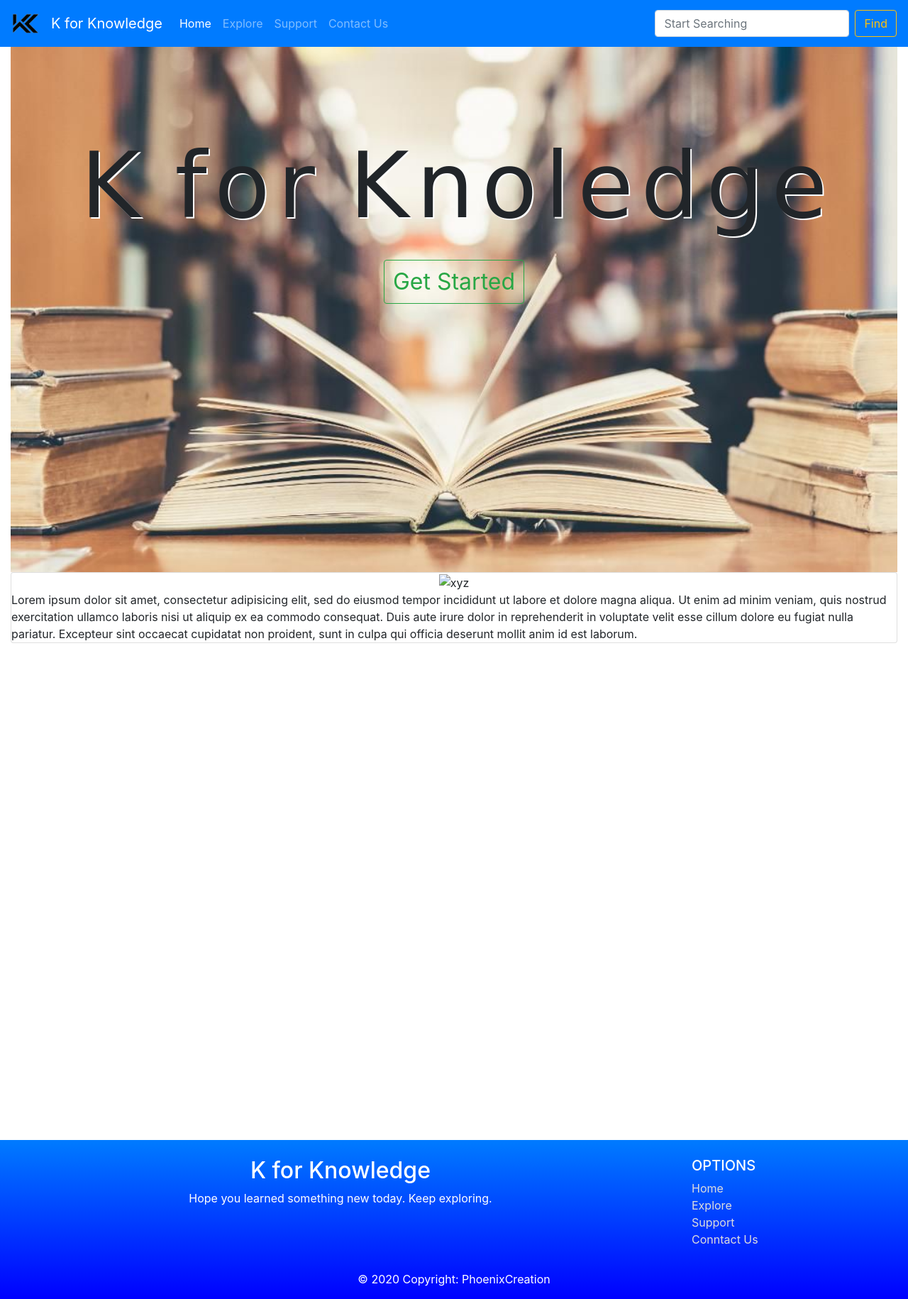
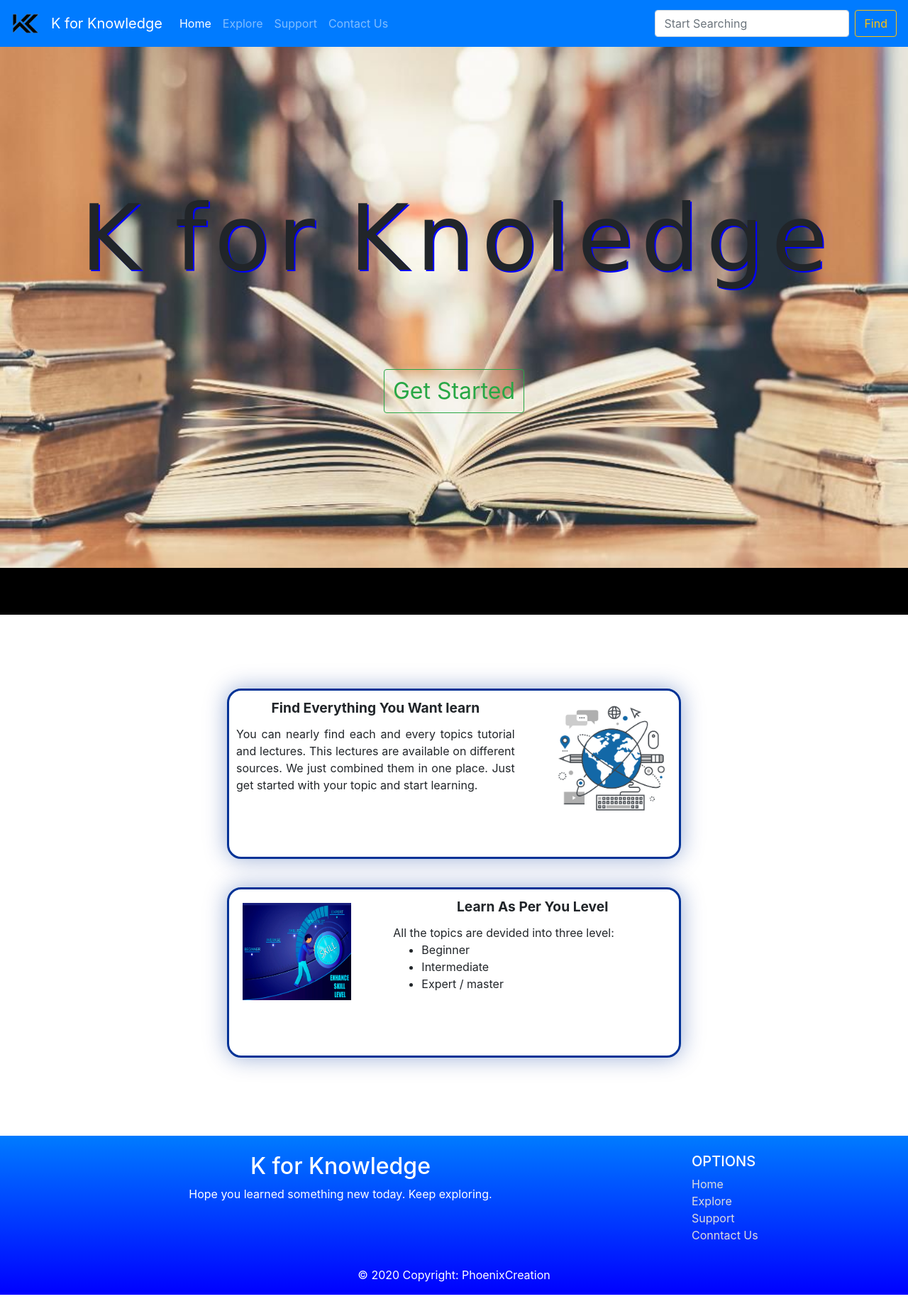
Before and after one commit to PhoenixCreation/kforknowledge, a Django app: page / in a window 1280 px wide. Shown: the whole page at 71% size. Run offline with Django 3.2, Linux system fonts and the light colour scheme; some libraries are stand-ins or nearby versions; some web fonts are replaced.

Commit message:
Added two cards on home page

```diff
--- a/knowledgeapp/static/layout/css/layout.css
+++ b/knowledgeapp/static/layout/css/layout.css
@@ -1,10 +1,24 @@
 body{
   background-color: white;
   scroll-behavior: smooth;
+  overflow: scroll;
+  scroll-snap-type: mandatory;
+  scroll-snap-points-y: repeat(100vh);
+  scroll-snap-type: y mandatory;
+}
+main{
+  scroll-behavior: smooth;
+  overflow: scroll;
+  scroll-snap-type: mandatory;
+  scroll-snap-points-y: repeat(100vh);
+  scroll-snap-type: y mandatory;
+}
+section{
+  scroll-snap-align: start;
 }
 .welcome-screen{
   position: relative;
-  height: calc(100vh - 60px);
+  height: 100vh;
   background-image: url("../../../static/Images/welcome-bg.jpg");
   background-repeat: no-repeat;
   background-size: 100% 100%;
@@ -14,12 +28,12 @@ body{
 }
 .welcome-screen .letters{
   position: absolute;
-  margin-top: 100px;
+  margin-top: 30vh;
   left: 0;
   right: 0;
   font-size: 8rem;
   font-family: 'Bungee Outline', cursive;
-  text-shadow: 2px 2px #fff;
+  text-shadow: 2px 2px rgb(0,0,255);
 }
 .welcome-screen .letters .know{
   margin-left: -30px;
@@ -29,7 +43,7 @@ body{
 }
 .welcome-screen .getstarted{
   position: absolute;
-  margin-top: 300px;
+  margin-top: 65vh;
   left: 0;
   right: 0;
 }
@@ -72,16 +86,45 @@ body{
 }
 
 .info-container{
-  position: relative;
   height: 100vh;
 }
+.navarearemover{
+  background-color: black;
+  height: 66px;
+  margin-bottom: 0;
+}
 .card{
-  align-items: center;
+  margin-left: 25%;
+  margin-right: 25%;
+  height: 30vh;
+  margin-top: 13vh;
+  margin-bottom: 5vh;
+  box-shadow: 0 0 2rem rgba(0, 50, 150, .4);
+  border-style: solid;
+  border-radius: 20px;
+  border-width: medium;
+  border-color: rgb(0,50,150)
 }
-
-
-
-
+.card:nth-child(3){
+  margin-top: 0vh;
+}
+.cardtitle{
+  text-align: center;
+  font-weight: bold;
+  margin-top: 10px;
+  font-size: 1.2rem;
+}
+.card-desc{
+  padding: 10px 10px;
+  text-align: justify;
+  font-size: 1rem;
+}
+.card-imge{
+  position: relative;
+  width: 80%;
+  height: 80%;
+  margin: 10% 10%;
+}
 
 
 footer a{
--- a/knowledgeapp/templates/layout.html
+++ b/knowledgeapp/templates/layout.html
@@ -13,7 +13,7 @@
 <body>
   <!-- Navbar -->
   <header>
-  <nav class="navbar navbar-expand-lg navbar-dark bg-primary">
+    <nav class="navbar navbar-expand-lg navbar-dark bg-primary fixed-top">
 
       <!-- Logo -->
       <a class="navbar-brand" href="#">
@@ -56,10 +56,13 @@
       </div>
     </nav>
   </header>
+
+  <!-- Addition stylesheet -->
+  <link rel="stylesheet" href="static/layout/css/layout.css">
   <!-- End of header -->
   <main>
-  <div class="container-fluid">
-    <div class="welcome-screen">
+    <section>
+    <div class="welcome-screen sector">
       <div class="letters">
         <span class="letter mainK">K</span>
         <span class="ml-2 letter for">f</span>
@@ -78,21 +81,53 @@
         <a href="#info-container"><button type="button" name="button" class="btn btn-outline-success">Get Started</button></a>
       </div>
     </div>
-  <div class="info-container" id="info-container">
+  </section>
+  <section>
+    <div class="info-container sector" id="info-container">
+      <div class="navarearemover"></div>
       <div class="card">
-        <div class="image">
-          <img src="" alt="xyz">
+        <div class="row">
+          <div class="col-8">
+            <div class="cardtitle">
+              Find Everything You Want learn
             </div>
-        <div class="information">
-          <div class="description">
-            Lorem ipsum dolor sit amet, consectetur adipisicing elit, sed do eiusmod tempor incididunt ut labore et dolore magna aliqua. Ut enim ad minim veniam, quis nostrud exercitation ullamco laboris nisi ut aliquip ex ea commodo consequat. Duis aute irure dolor in reprehenderit in voluptate velit esse cillum dolore eu fugiat nulla pariatur. Excepteur sint occaecat cupidatat non proident, sunt in culpa qui officia deserunt mollit anim id est laborum.
+            <div class="card-desc">
+              You can nearly find each and every topics tutorial and lectures.
+              This lectures are available on different sources. We just combined them in one place.
+              Just get started with your topic and start learning.
+            </div>
+          </div>
+          <div class="col-4">
+            <img src="static/Images/Study.png" alt="Image here" class="card-imge">
+          </div>
+        </div>
+      </div>
+
+      <div class="card">
+        <div class="row">
+          <div class="col-4">
+            <img src="static/Images/skills.jpg" alt="Image here" class="card-imge">
+          </div>
+          <div class="col-8">
+            <div class="cardtitle">
+              Learn As Per You Level
+            </div>
+            <div class="card-desc">
+              All the topics are devided into three level:
+              <ul>
+                <li>Beginner</li>
+                <li>Intermediate</li>
+                <li>Expert / master</li>
+              </ul>
             </div>
           </div>
         </div>
       </div>
+    </div>
+  </section>
+  <section>
 
-  </div>
-  </div>
+  </section>
   </main>
   <!-- Footer of webpage -->
   <footer class="page-footer font-small blue pt-4" style="background-image: linear-gradient(#007bff, #0000ff); color: white; text-decoration: none;">
@@ -133,8 +168,6 @@
     </div>
 
   </footer>
-<!-- Addition stylesheet -->
-<link rel="stylesheet" href="static/layout/css/layout.css">
 
   <!-- All javascript files   -->
   <script src="https://code.jquery.com/jquery-3.5.1.slim.min.js" integrity="sha384-DfXdz2htPH0lsSSs5nCTpuj/zy4C+OGpamoFVy38MVBnE+IbbVYUew+OrCXaRkfj" crossorigin="anonymous"></script>
```
Also changed, not shown: knowledgeapp/static/Images/Study.png (added), knowledgeapp/static/Images/skills.jpg (added). Lines whose indentation alone changed are shown as unchanged.
